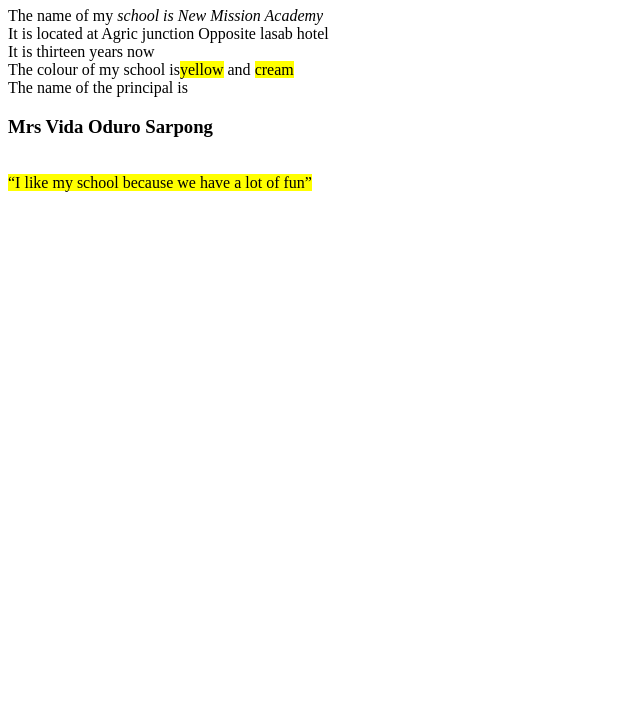
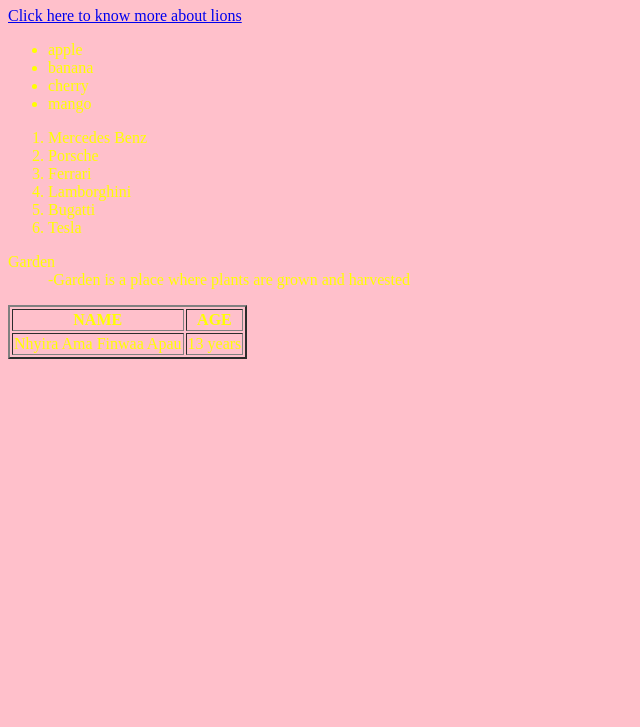
Before and after one commit to Ama-design955/Web-Development, a plain HTML site: page index.html in a window 1280 px wide. Shown: the part 73-800 px from the top of the page, without its empty margins (0-640 px from the left). Drawn offline with Linux system fonts and the light colour scheme.

Commit message:
Add files via upload

```diff
--- a/index.html
+++ b/index.html
@@ -1,15 +1,44 @@
 <!DOCTYPE html>
-<html>
+<html lang="en">
 <head>
-<title>My School's Webpage</title>
+    <meta charset="UTF-8">
+    <meta name="viewport" content="width=<device-width>, initial-scale=1.0">
+    <title>Document</title>
 </head>
-<body>
-<h1>My School</h1>
-The name of my <i>school is New Mission Academy</i><br>
-It is located at Agric junction Opposite lasab hotel<br>
-It is thirteen years now<br>
-The colour of my school is<mark>yellow</mark> and <mark>cream</mark><br>
-The name of the principal is <h3>Mrs Vida Oduro Sarpong</h3><br>
-<mark><q>I like my school because we have a lot of fun</mark></q>
+<body bgcolor="pink" text="yellow">
+    <h1>Welcome</h1>
+    <!--Attribute SYNTAX: name= "value"-->
+    <!--Hyperlink Anchor tag-->
+    <a href="https://www.britannica.com/animal/lion">Click here to know more about lions</a>
+    <!--list-->
+    <ul>
+        <li>apple</li>
+        <li>banana</li>
+        <li>cherry</li>
+        <li>mango</li>
+    </ul>
+    <ol>
+        <li>Mercedes Benz</li>
+        <li>Porsche</li>
+        <li>Ferrari</li>
+        <li>Lamborghini</li>
+        <li>Bugatti</li>
+        <li>Tesla</li>
+    </ol>
+    <dl>
+        <dt>
+            Garden
+        </dt>
+        <dd>-Garden is a place where plants are grown and harvested</dd>
+    </dl>
+    <!--tables-->
+    <table border="2">
+        <tr>
+            <th>NAME</th><th>AGE</th>
+        </tr>
+        <tr>
+            <td>Nhyira Ama Finwaa Apau</td><td>13 years</td>
+        </tr>
+    </table>
 </body>
 </html>
```
